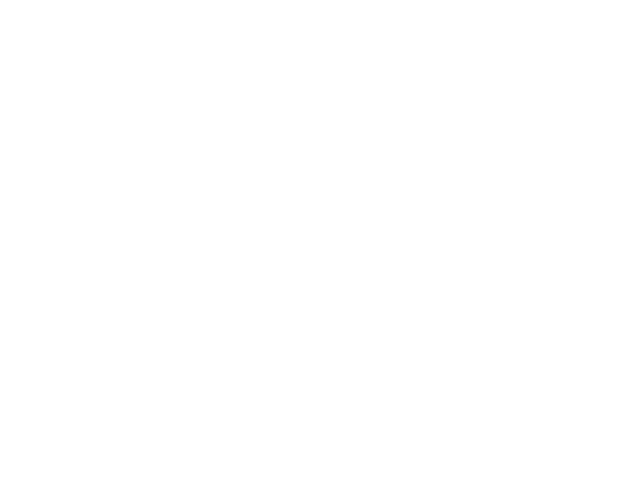
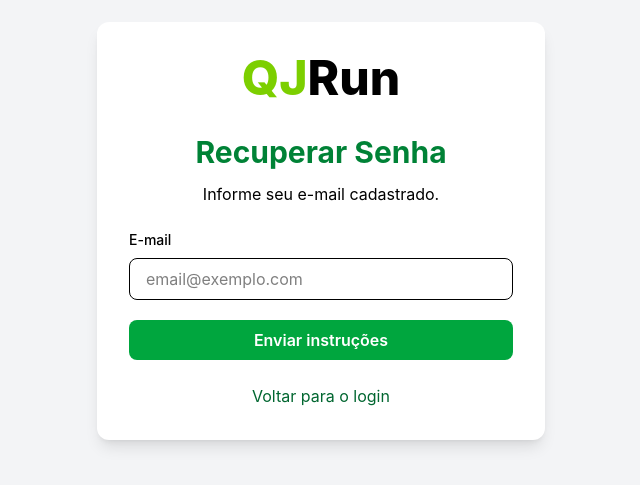
Before and after one commit to dtenoriohub/QJRUN_DAC_PROJECT_FRONTEND, a React (Vite) app in the folder qjrun-frontend/: page /esqueci-senha in a window 1280 px wide. Before the commit this address had no page. Shown: the part 169-654 px from the top of the page, without its empty margins (319-959 px from the left). Built offline with nearby package versions, Linux system fonts and the light colour scheme.

Commit message:
chore: criação tela e funcao esqueci minha senha

```diff
--- a/qjrun-frontend/src/Contexts/AuthContext.jsx
+++ b/qjrun-frontend/src/Contexts/AuthContext.jsx
@@ -7,7 +7,7 @@
 const [user, setUser] = useState({
   id: 1,
   nome: "danilo",
-  perfil: "ROLE_\ADMIN"
+  perfil: "ROLE_ADMIN"
 });
 
   return (
--- a/qjrun-frontend/src/Routes/AppRoutes.jsx
+++ b/qjrun-frontend/src/Routes/AppRoutes.jsx
@@ -1,4 +1,7 @@
 import { BrowserRouter, Routes, Route } from "react-router-dom";
+
+import EsqueciSenha from "../Pages/Auth/RedefinirSenha";
+
 
 import Cadastro from "../Pages/Cadastro/Cadastro";
 
@@ -133,6 +136,11 @@
           element={<AlunoEventos />}
         />
 
+        <Route
+            path="/esqueci-senha"
+            element={<EsqueciSenha />}
+        />
+
       </Routes>
     </BrowserRouter>
   );
--- a/qjrun-frontend/src/pages/Auth/Login.jsx
+++ b/qjrun-frontend/src/pages/Auth/Login.jsx
@@ -77,6 +77,20 @@
           </Button>
 
           <button
+            type="button"
+            className="
+              w-full
+              text-green-800
+              hover:text-green-600
+              font-medium
+            "
+            onClick={() => navigate("/esqueci-senha")}
+          >
+            Esqueci minha senha
+          </button>
+
+
+          <button
             className="
               w-full
               text-green-800
--- /dev/null
+++ b/qjrun-frontend/src/pages/Auth/RedefinirSenha.jsx
@@ -0,0 +1,114 @@
+import { useState } from "react";
+import { Link } from "react-router-dom";
+import Login from "./Login";
+
+export default function EsqueciSenha() {
+  const [email, setEmail] = useState("");
+  const [mensagem, setMensagem] = useState("");
+
+  async function handleSubmit(e) {
+    e.preventDefault();
+
+    // Futuramente chamar:
+    // await solicitarRecuperacao(email);
+
+    setMensagem(
+      "Se existir uma conta vinculada a este e-mail, enviaremos as instruções para redefinição da senha."
+    );
+  }
+
+  return (
+
+
+    <div className="min-h-screen flex items-center justify-center bg-gray-100">
+      <div className="w-full max-w-md bg-white rounded-xl shadow-lg p-8">
+
+        <div className="text-center mb-8">
+
+          <h1 className="text-5xl font-extrabold text-black">
+            <span className="text-lime-500">QJ</span>Run
+          </h1>
+        </div>
+
+        <h1 className="text-3xl font-bold text-center text-green-700">
+          Recuperar Senha
+        </h1>
+
+        <p className="text-center text-black-500 mt-3 mb-6">
+          Informe seu e-mail cadastrado.
+        </p>
+
+        <form onSubmit={handleSubmit} className="space-y-5">
+
+          <div>
+            <label className="block text-sm font-medium mb-2">
+              E-mail
+            </label>
+
+            <input
+              type="email"
+              placeholder="email@exemplo.com"
+              value={email}
+              onChange={(e) => setEmail(e.target.value)}
+              className="
+                w-full
+                border
+                rounded-lg
+                px-4
+                py-2
+                focus:outline-none
+                focus:ring-2
+                focus:ring-blue-500
+              "
+              required
+            />
+          </div>
+
+          <button
+            type="submit"
+            className="
+              w-full
+              bg-green-600
+              hover:bg-green-600
+              text-white
+              font-semibold
+              py-2
+              rounded-lg
+              transition
+              "
+
+
+          >
+            Enviar instruções
+          </button>
+
+        </form>
+
+        {mensagem && (
+          <div
+            className="
+              mt-6
+              rounded-lg
+              bg-green-100
+              text-green-700
+              p-3
+              text-sm
+            "
+          >
+            {mensagem}
+          </div>
+        )}
+
+        <div className="mt-6 text-center">
+          <Link
+            to="/"
+            className="text-green-800 hover:underline"
+          >
+            Voltar para o login
+          </Link>
+        </div>
+
+      </div>
+    </div>
+  );
+}
--- a/qjrun-frontend/src/pages/Login/Login.jsx
+++ /dev/null
@@ -1,82 +0,0 @@
-import { useNavigate } from "react-router-dom";
-import mainLayout from "../../Layouts/MainLayout";
-
-import Button from "../../Components/Button";
-import Input from "../../Components/Input";
-
-export default function Login() {
-  const navigate = useNavigate();
-
-  return (
-    <div
-      className="
-        min-h-screen
-        flex
-        items-center
-        justify-center
-        bg-gray-100
-      "
-    >
-      <div
-        className="
-          bg-gray
-          w-full
-          max-w-md
-          p-10
-          rounded-3xl
-          shadow-xl
-        "
-      >
-        <div className="text-center mb-8">
-
-          <h1
-            className="
-              text-5xl
-              font-extrabold
-              text-black
-            "
-          >
-            <span className="text-lime-500">QJ</span>Run
-          </h1>
-
-          <p className="text-black-500 mt-2">
-            Sistema para gerenciamento de corridas e eventos esportivos.
-          </p>
-
-        </div>
-
-        <div className="space-y-4">
-
-          <Input
-            type="email"
-            placeholder="Digite seu email"
-          />
-
-          <Input
-            type="password"
-            placeholder="Digite sua senha"
-          />
-
-          <Button
-            onClick={() => navigate("/home")}
-          >
-            Entrar
-          </Button>
-
-          <button
-            className="
-              w-full
-              text-green-800
-              hover:text-green-600
-              font-medium
-            "
-            onClick={() => navigate("/cadastro")}
-          >
-            Criar Conta
-          </button>
-
-        </div>
-      </div>
-    </div>
-  );
-}
```
